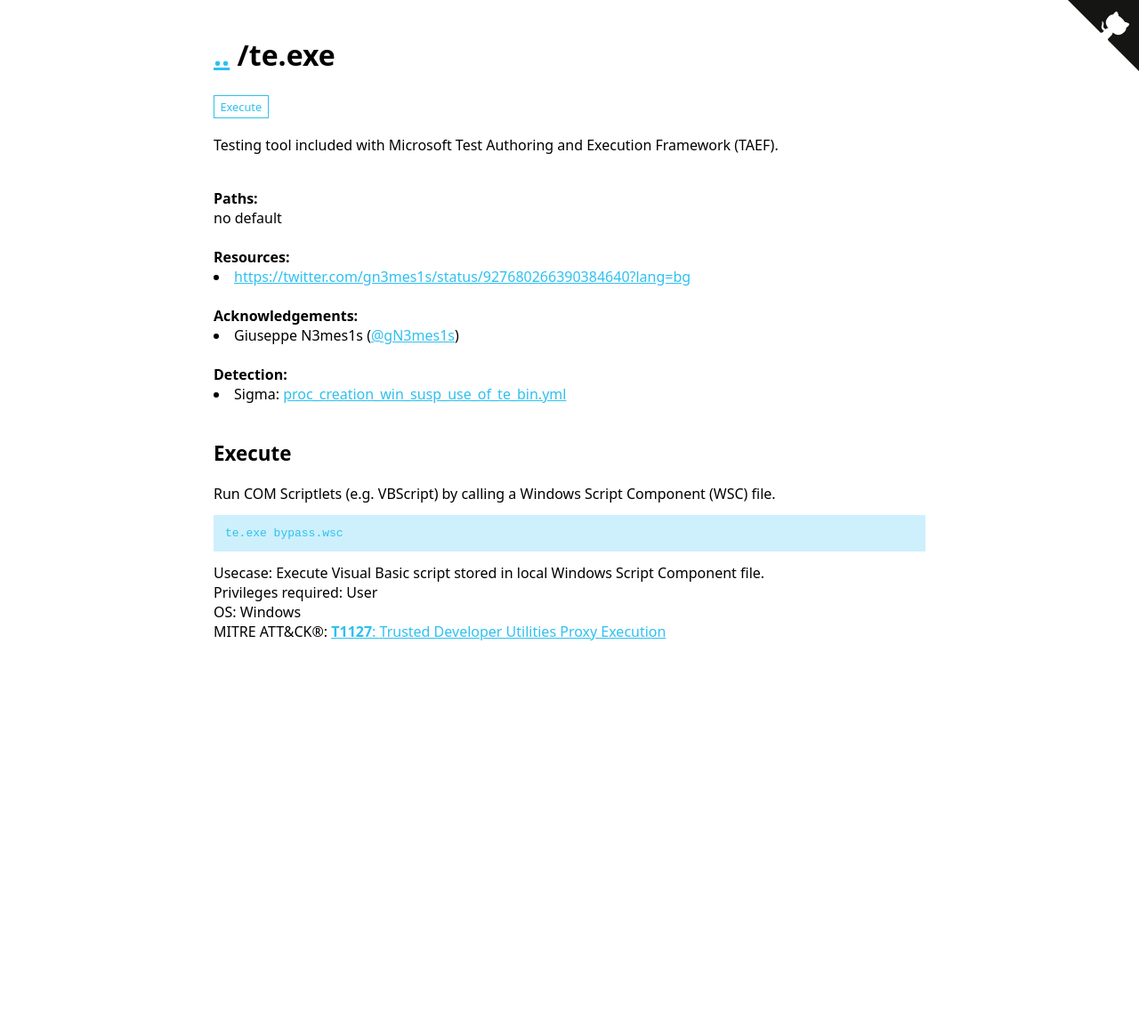
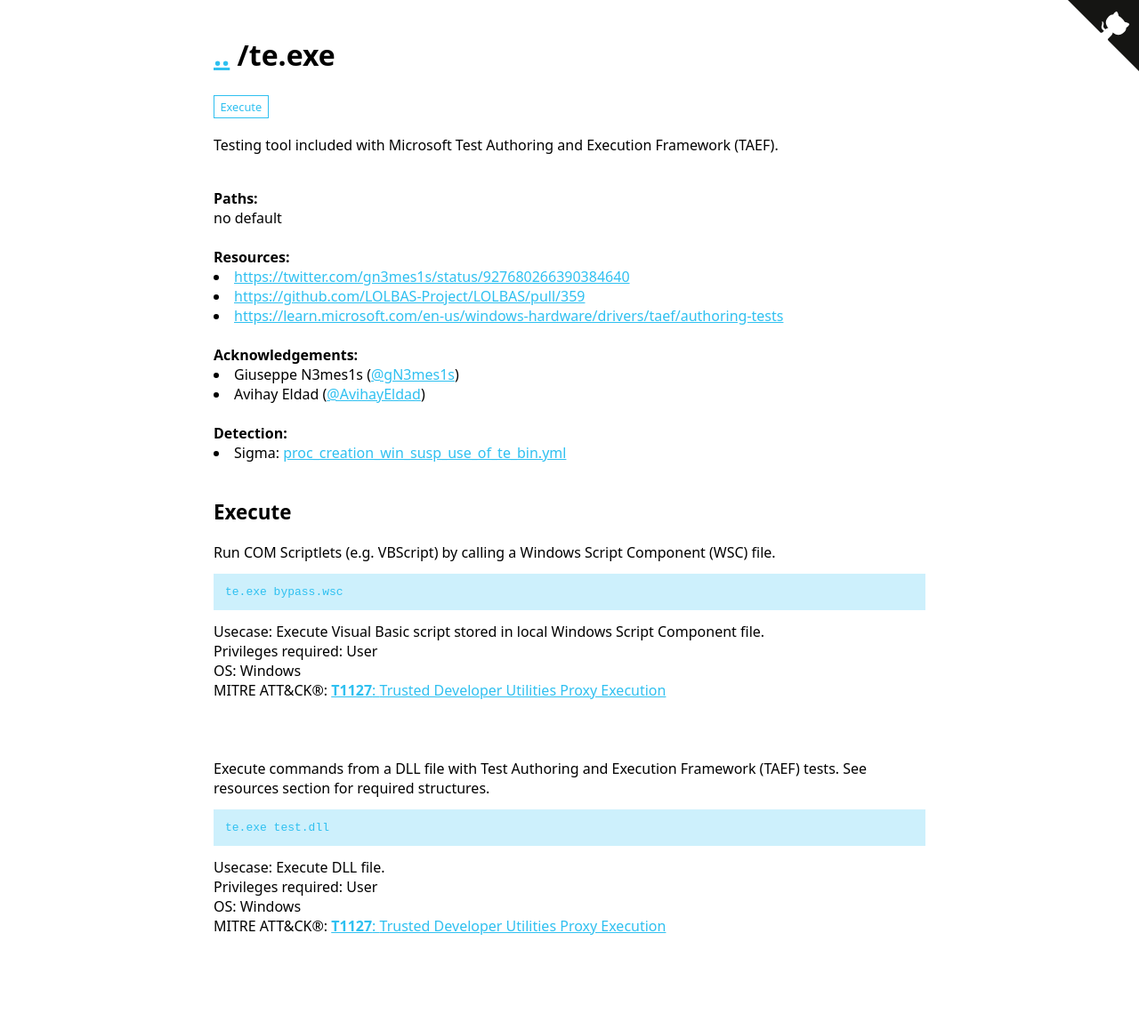
Before and after one commit to LOLBAS-Project/LOLBAS-Project.github.io, a Jekyll site: the page built from _lolbas/OtherMSBinaries/Te.md, in a window 1280 px wide. Shown: the whole page at 89% size. Built offline with Jekyll 4.4.1, drawn with Linux system fonts in a browser that asks for light colours; before the commit the page ends 900 px from its top, so only the background shows below that.

Commit message:
Applying update LOLBAS-Project/LOLBAS@65e05aa4d64474a61b6da15f86dce431609dd679

```diff
--- a/_lolbas/OtherMSBinaries/Te.md
+++ b/_lolbas/OtherMSBinaries/Te.md
@@ -1,7 +1,7 @@
 ---
 Name: te.exe
 Description: Testing tool included with Microsoft Test Authoring and Execution Framework (TAEF).
-Author: 'Oddvar Moe'
+Author: Oddvar Moe
 Created: 2018-05-25
 Commands:
   - Command: te.exe bypass.wsc
@@ -11,15 +11,24 @@ Commands:
     Privileges: User
     MitreID: T1127
     OperatingSystem: Windows
+  - Command: te.exe test.dll
+    Description: Execute commands from a DLL file with Test Authoring and Execution Framework (TAEF) tests. See resources section for required structures.
+    Usecase: Execute DLL file.
+    Category: Execute
+    Privileges: User
+    MitreID: T1127
+    OperatingSystem: Windows
 Full_Path:
   - Path: no default
-Code_Sample:
-  - Code:
 Detection:
   - Sigma: https://github.com/SigmaHQ/sigma/blob/683b63f8184b93c9564c4310d10c571cbe367e1e/rules/windows/process_creation/proc_creation_win_susp_use_of_te_bin.yml
 Resources:
-  - Link: https://twitter.com/gn3mes1s/status/927680266390384640?lang=bg
+  - Link: https://twitter.com/gn3mes1s/status/927680266390384640
+  - Link: https://github.com/LOLBAS-Project/LOLBAS/pull/359
+  - Link: https://learn.microsoft.com/en-us/windows-hardware/drivers/taef/authoring-tests
 Acknowledgement:
   - Person: Giuseppe N3mes1s
     Handle: '@gN3mes1s'
+  - Person: Avihay Eldad
+    Handle: '@AvihayEldad'
 ---
```
